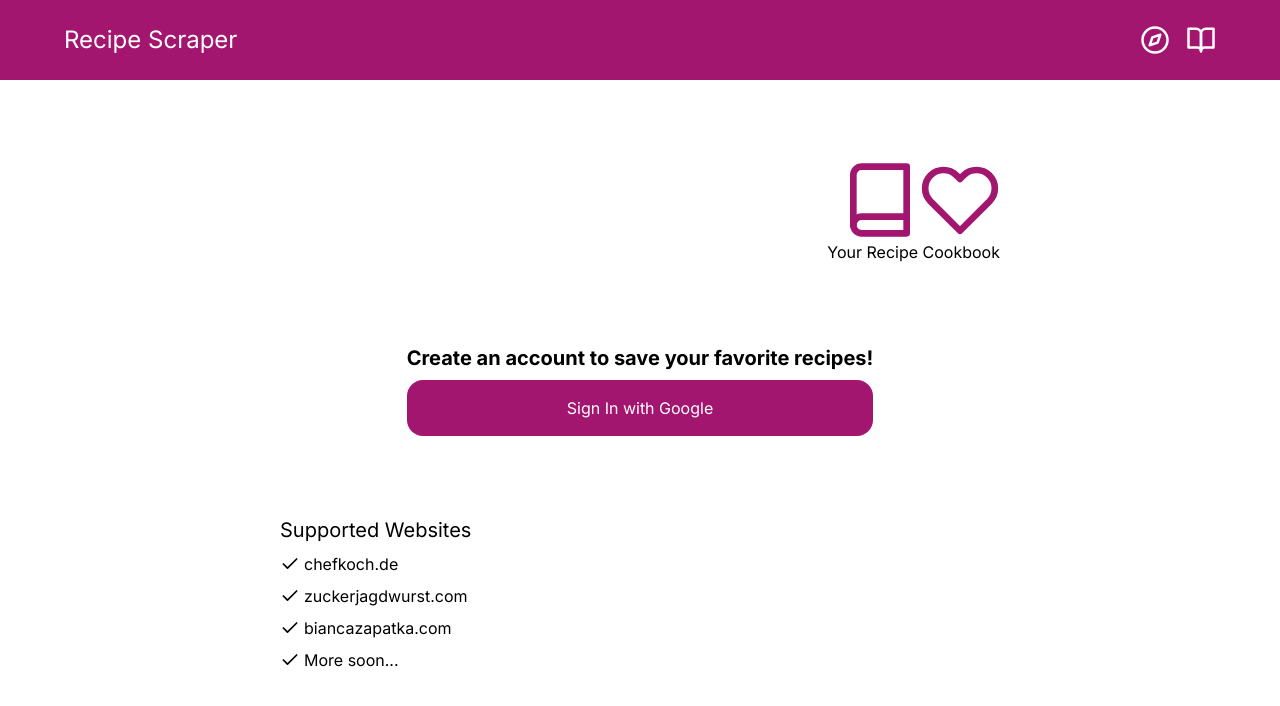
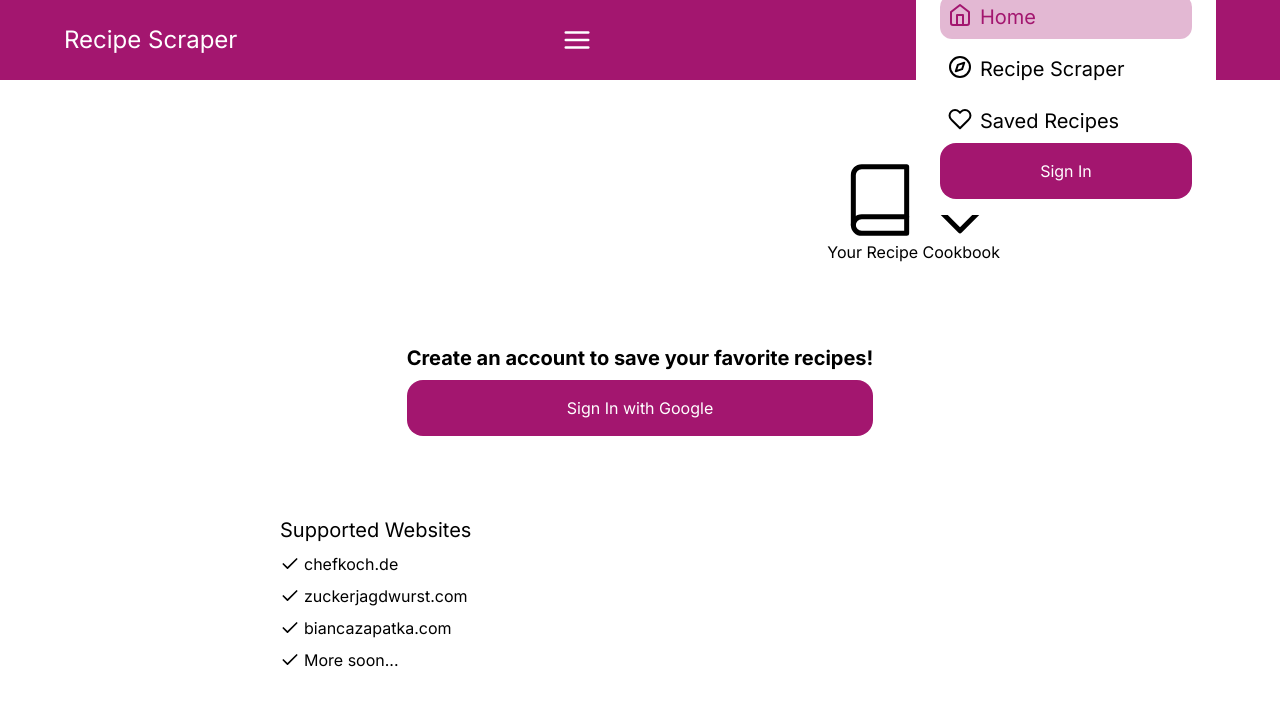
Before and after one commit to reloaddev/recipe_keeper, a Next.js app in the folder frontend/: page / in a window 1280 px wide. Shown: the top 706 px of the page. Built offline with nearby package versions, Linux system fonts and the light colour scheme; no server answers.

Commit message:
Add sidenav - remove icon links in header - add links to new sidenav - show sign in status in sidenav

```diff
--- a/frontend/src/app/SignIn.tsx
+++ b/frontend/src/app/SignIn.tsx
@@ -11,7 +11,7 @@ export function SignIn() {
         >
             <div className="flex flex-col gap-2 items-center mt-20">
                 <h3 className="text-xl text-center font-bold">Create an account to save your favorite recipes!</h3>
-                <button className="w-full p-4 rounded-2xl text-white bg-violet "
+                <button className="w-full p-4 rounded-2xl text-white bg-violet"
                         type="submit">
                     Sign In with Google
                 </button>
--- a/frontend/src/app/SignOut.tsx
+++ b/frontend/src/app/SignOut.tsx
@@ -13,7 +13,7 @@ export function SignOut() {
         >
             <div className="flex flex-col gap-2 items-center mt-20">
                 <h3 className="text-xl text-center font-bold">Logged in as {session?.user?.name}</h3>
-                <button className="w-full p-4 rounded-2xl text-white bg-green"
+                <button className="w-full p-4 rounded-2xl text-white bg-violet"
                         type="submit">
                     Sign Out
                 </button>
--- a/frontend/src/app/globals.css
+++ b/frontend/src/app/globals.css
@@ -14,6 +14,14 @@
     background-color: #A3166F;
 }
 
+.bg-violet-opacity-30 {
+    background-color: rgb(163, 22, 111, 0.3);
+}
+
+.bg-violet-opacity-20 {
+    background-color: rgb(163, 22, 111, 0.2);
+}
+
 .border-violet {
     border-color: #A3166F;
 }
--- a/frontend/src/app/header.tsx
+++ b/frontend/src/app/header.tsx
@@ -1,19 +1,22 @@
 "use client"
 
-import {BookOpen, Compass} from "react-feather";
+import {Menu} from "react-feather";
 import {useRouter} from "next/navigation";
+import {Sidenav} from "@/src/app/sidenav/Sidenav";
+import {useState} from "react";
 
 export default function Header() {
 
     const router = useRouter();
+    const [showSidebar, setShowSidebar] = useState(false);
 
     return (
         <header className="flex justify-between items-center bg-violet h-16 px-5 sm:px-16 py-8 sm:py-10">
             <h1 onClick={() => router.push("/")} className="text-2xl text-white">Recipe Scraper</h1>
             <div className="flex gap-4">
-                <Compass onClick={() => router.push("/scraper")} size={30} color="white"></Compass>
-                <BookOpen onClick={() => router.push("/cookbook")} size={30} color="white"/>
+                <Menu onClick={() => setShowSidebar(oldVal => !oldVal)} size={30} color="white"/>
             </div>
+            <Sidenav show={showSidebar} setter={setShowSidebar}/>
         </header>
     )
 }
--- a/frontend/src/app/page.tsx
+++ b/frontend/src/app/page.tsx
@@ -28,8 +28,8 @@ export default async function Home() {
         <div className="flex flex-col items-center px-10">
             <div className="w-full flex flex-col items-end justify-center mt-20">
                 <div className="flex items-center">
-                    <Book size={80} strokeWidth={2} color="#A3166F"/>
-                    <Heart size={80} strokeWidth={2} color="#A3166F"/>
+                    <Book size={80} strokeWidth={1.5} color="black"/>
+                    <Heart size={80} strokeWidth={1.5} color="black"/>
                 </div>
                 <p className="w-2/3 text-end">Your Recipe Cookbook</p>
             </div>
--- /dev/null
+++ b/frontend/src/app/sidenav/Sidenav.tsx
@@ -0,0 +1,85 @@
+"use client"
+
+import {usePathname} from "next/navigation";
+import Link from "next/link";
+import {Compass, Heart, Home} from "react-feather";
+import {signOut, useSession} from "next-auth/react";
+
+export function Sidenav({show, setter}: { show: boolean, setter: (val: any) => void }) {
+    const {data: session} = useSession();
+
+    const pathname = usePathname();
+
+    const className = "bg-white w-[300px] transition-[margin-left] ease-in-out duration-500 fixed md:static top-0 bottom-0 left-0 z-40 px-6 py-4 flex flex-col  justify-between items-start";
+    const appendClass = show ? " ml-0" : " ml-[-300px] md:ml-0";
+
+    const MenuItem = ({icon, name, route}: { icon: any, name: string, route: string }) => {
+        const colorClass = pathname === route ? "text-violet bg-violet-opacity-30" : "text-black";
+
+        return (
+            <Link
+                href={route}
+                onClick={() => {
+                    setter((oldVal: any) => !oldVal);
+                }}
+                className={`w-full rounded-xl flex text-md p-2 ${colorClass}`}
+            >
+                <div className="text-xl flex gap-2">
+                    {icon}
+                    <div>{name}</div>
+                </div>
+            </Link>
+        )
+    }
+
+    const ModalOverlay = () => (
+        <div
+            className={`flex md:hidden fixed top-0 right-0 bottom-0 left-0 bg-black/50 z-30`}
+            onClick={() => {
+                setter((oldVal: any) => !oldVal);
+            }}
+        />
+    )
+
+    return (
+        <>
+            <div className={`${className}${appendClass}`}>
+                <div className="w-full">
+                    <h2 className="text-2xl text-start mb-10">Recipe Scraper</h2>
+                    <div className="border border-black mb-10 mx-2"></div>
+                    <div className="flex flex-col gap-2 items-start">
+                        <MenuItem
+                            name="Home"
+                            route="/"
+                            icon={<Home/>}
+                        />
+                        <MenuItem
+                            name="Recipe Scraper"
+                            route="/scraper"
+                            icon={<Compass/>}
+                        />
+                        <MenuItem
+                            name="Saved Recipes"
+                            route="/cookbook"
+                            icon={<Heart/>}
+                        />
+                    </div>
+                </div>
+                <div className="w-full flex flex-col items-center">
+                    {session?.user && (<>
+                        <p>Logged in as {session?.user?.name}</p>
+                        <button
+                            className="w-full p-4 rounded-2xl text-white bg-violet"
+                            onClick={() => signOut()}>
+                            Sign Out
+                        </button>
+                    </>)}
+                    {!session?.user &&
+                        <button className="w-full p-4 rounded-2xl text-white bg-violet">Sign In</button>
+                    }
+                </div>
+            </div>
+            {show ? <ModalOverlay/> : <></>}
+        </>
+    )
+}
```
